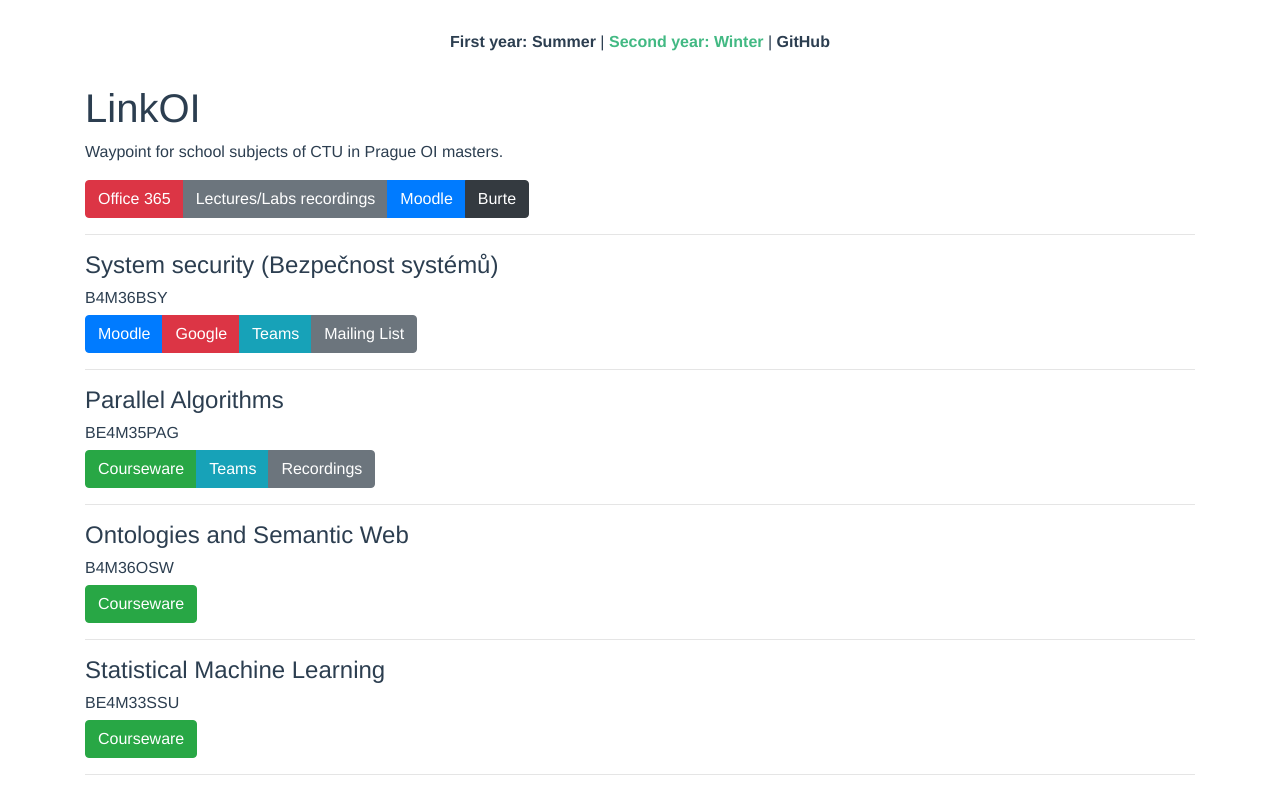
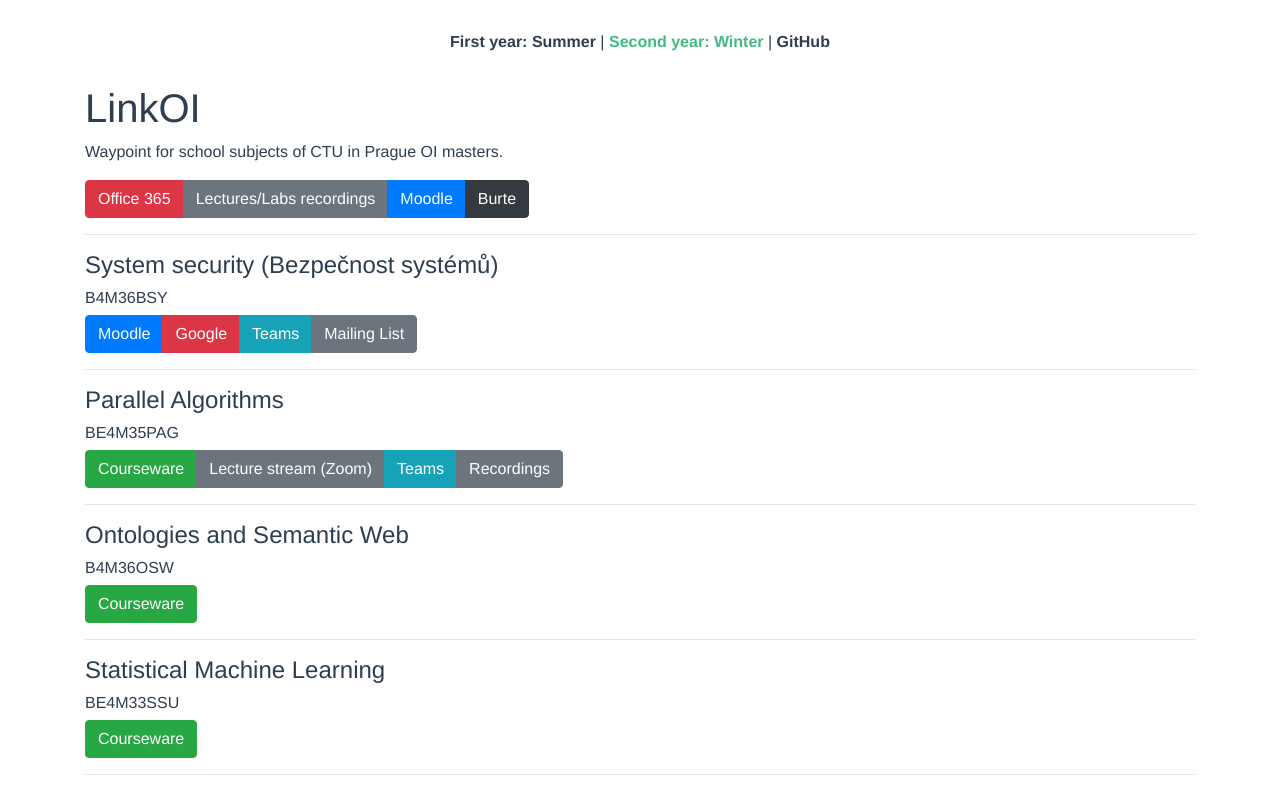
Before and after one commit to skalahonza/linkoi, a Vue app: page /#/second/winter in a window 1280 px wide. Shown: the top 793 px of the page. Built offline with nearby package versions, Linux system fonts and the light colour scheme.

Commit message:
Add PAG lecture stream.

```diff
--- a/src/views/second/Winter.vue
+++ b/src/views/second/Winter.vue
@@ -78,6 +78,10 @@ export default Vue.extend({
             {
               name: "Courseware",
               address: "https://cw.fel.cvut.cz/wiki/courses/pag/start",
+            },
+            {
+              name: "Lecture stream (Zoom)",
+              address: "https://zoom.us/j/4385398414?pwd=ek1RaCtxc2xXVURzenFDWmFNODZsZz09",
             },
             {
               name: "Teams",
```
